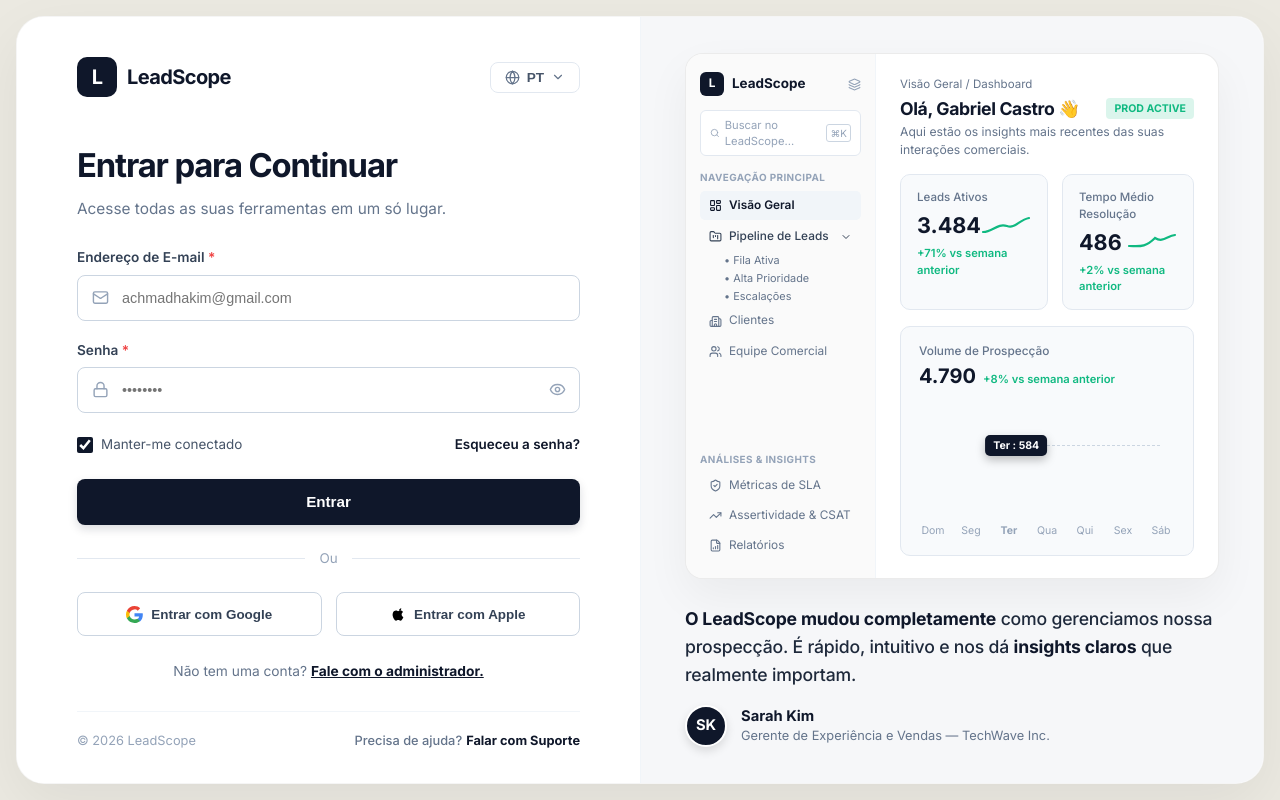
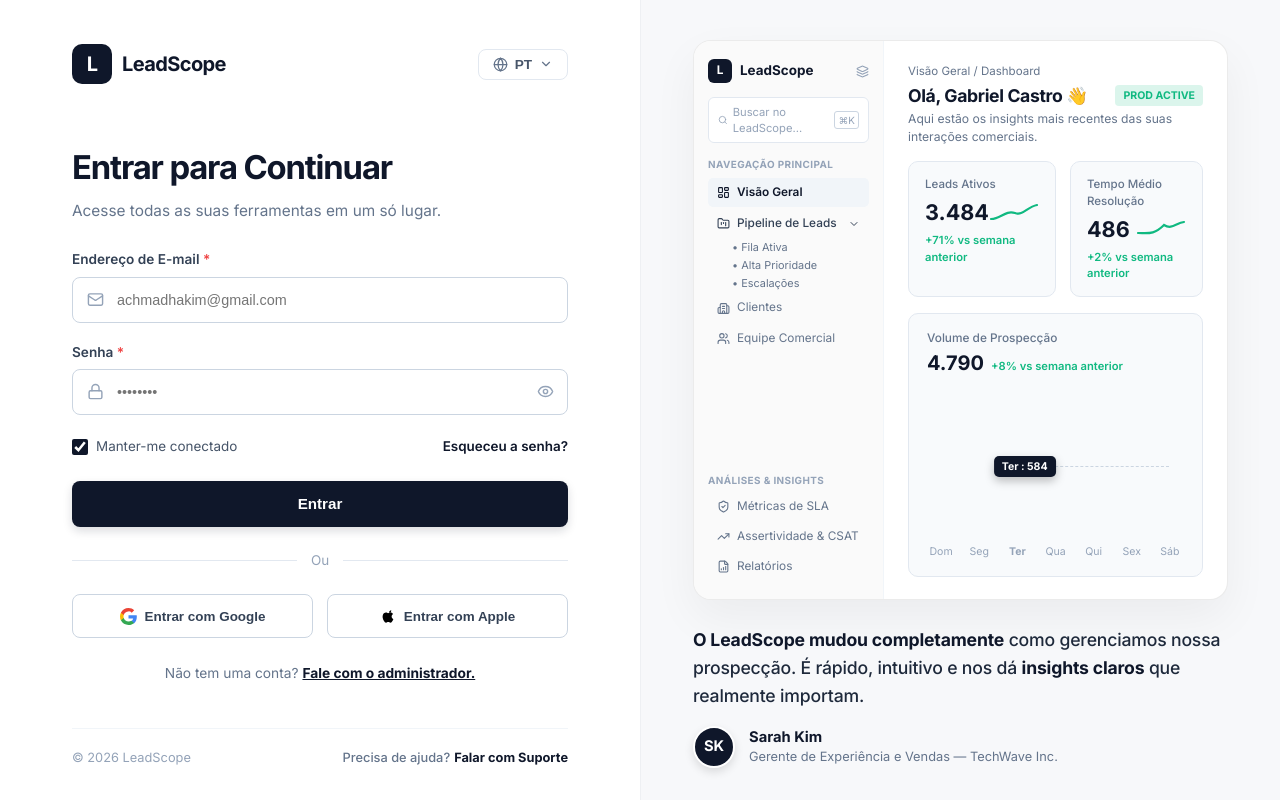
Before and after one commit to LumeoTech/LeadScope, a React (Vite) app in the folder frontend/: page / in a window 1280 px wide. Built offline with nearby package versions, Linux system fonts and the light colour scheme; no server answers.

Commit message:
fix(login): remove outer bubble container and make split screen fill 100vw x 100vh edge-to-edge

```diff
--- a/frontend/src/views/LoginView.tsx
+++ b/frontend/src/views/LoginView.tsx
@@ -301,44 +301,29 @@
 
   return (
     <div style={{
+      height: '100vh',
       minHeight: '100vh',
       width: '100vw',
-      display: 'flex',
-      alignItems: 'center',
-      justifyContent: 'center',
-      padding: '16px', // Margem fina ao redor do card
-      background: '#ebe9e1', // Cinza claro suave idêntico à referência Kravio
+      display: 'grid',
+      gridTemplateColumns: '1fr 1fr', // 50% / 50% ocupando a tela inteira de ponta a ponta
+      margin: 0,
+      padding: 0,
+      background: '#ffffff',
       fontFamily: "'Inter', -apple-system, BlinkMacSystemFont, 'Segoe UI', Roboto, sans-serif",
+      overflow: 'hidden',
       boxSizing: 'border-box'
     }}>
-      {/* CARD PRINCIPAL EXPANSIVO (ALTURA MÍNIMA 90VH E LARGURA MÍNIMA 85VW) */}
+      {/* ==================== COLUNA ESQUERDA: FORMULÁRIO (50% DA TELA) ==================== */}
       <div style={{
-        width: 'calc(100vw - 32px)',
-        minWidth: '85vw',
-        maxWidth: '1680px',
-        height: 'calc(100vh - 32px)',
-        minHeight: '90vh',
+        height: '100vh',
+        padding: '44px 72px 32px 72px',
+        display: 'flex',
+        flexDirection: 'column',
+        justifyContent: 'space-between',
         background: '#ffffff',
-        borderRadius: '28px',
-        boxShadow: '0 20px 60px rgba(0, 0, 0, 0.06)',
-        border: '1px solid rgba(0, 0, 0, 0.04)',
-        display: 'grid',
-        gridTemplateColumns: '1fr 1fr', // 50% / 50% exatos
-        alignItems: 'stretch',
-        overflow: 'hidden'
+        boxSizing: 'border-box',
+        overflowY: 'auto'
       }}>
-
-        {/* ==================== COLUNA ESQUERDA: FORMULÁRIO (50%) ==================== */}
-        <div style={{
-          height: '100%',
-          padding: '40px 60px 32px 60px',
-          display: 'flex',
-          flexDirection: 'column',
-          justifyContent: 'space-between',
-          background: '#ffffff',
-          boxSizing: 'border-box',
-          overflowY: 'auto'
-        }}>
           {/* TOPO: LOGO LEADSCOPE À ESQUERDA E SELETOR DE IDIOMA À DIREITA */}
           <div style={{
             display: 'flex',
@@ -802,16 +787,17 @@
           </div>
         </div>
 
-        {/* ==================== COLUNA DIREITA: PRÉVIA DO SISTEMA (50%) ==================== */}
+        {/* ==================== COLUNA DIREITA: PRÉVIA DO SISTEMA (50% DA TELA) ==================== */}
         <div style={{
-          height: '100%',
-          background: '#f6f7f9',
-          borderLeft: '1px solid #f1f5f9',
-          padding: '36px 44px',
+          height: '100vh',
+          background: '#f7f8fa',
+          borderLeft: '1px solid #eef0f3',
+          padding: '40px 52px 32px 52px',
           display: 'flex',
           flexDirection: 'column',
           justifyContent: 'space-between',
-          boxSizing: 'border-box'
+          boxSizing: 'border-box',
+          overflowY: 'auto'
         }}>
           {/* PRÉVIA DO DASHBOARD DO LEADSCOPE (PREENCHE A MAIOR PARTE DA COLUNA) */}
           <div style={{
@@ -1184,7 +1170,6 @@
             </div>
           </div>
         </div>
-      </div>
 
       {/* ==================== MODAL DE RECUPERAÇÃO DE SENHA (SUPABASE AUTH) ==================== */}
       {showForgotModal && (
```
